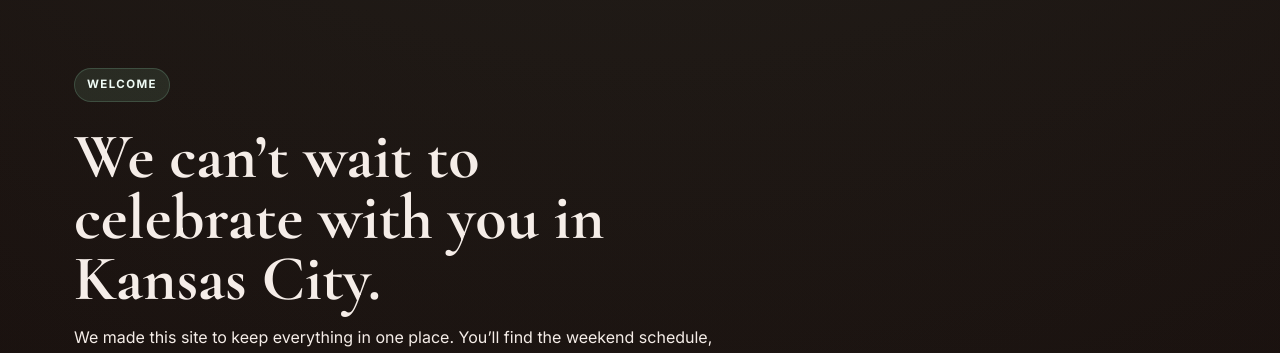
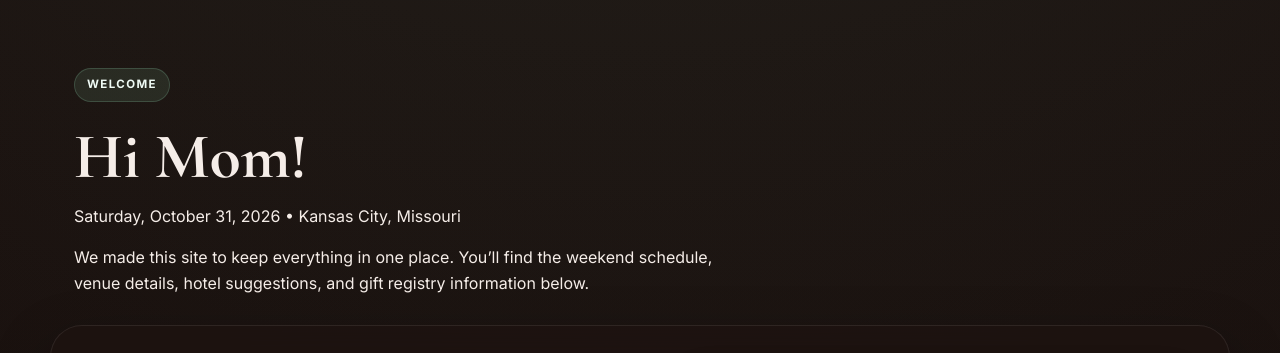
Before and after one commit to ianvnaeger/WeddingWebsiteWithOpenClaw, a React (Vite) app in the folder wedding-site/: page / in a window 1280 px wide. Shown: the part 800-1153 px from the top of the page. Built offline with nearby package versions, Linux system fonts and the light colour scheme.

Commit message:
Customize welcome message for Mom

```diff
--- a/wedding-site/src/App.jsx
+++ b/wedding-site/src/App.jsx
@@ -197,7 +197,10 @@ export default function App() {
 
       <main>
         <section className="section section-intro">
-          <SectionHeading kicker="Welcome" title="We can’t wait to celebrate with you in Kansas City." narrow>
+          <SectionHeading kicker="Welcome" title="Hi Mom!" narrow>
+            <p>
+              Saturday, October 31, 2026 • Kansas City, Missouri
+            </p>
             <p>
               We made this site to keep everything in one place. You’ll find the weekend schedule,
               venue details, hotel suggestions, and gift registry information below.
```
